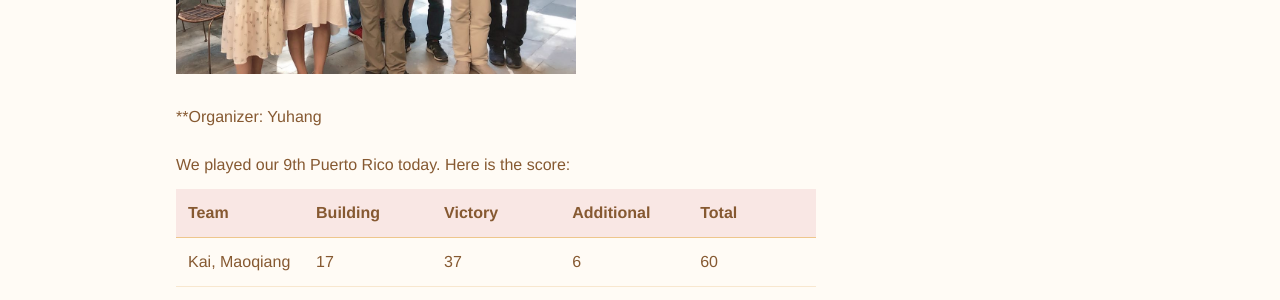
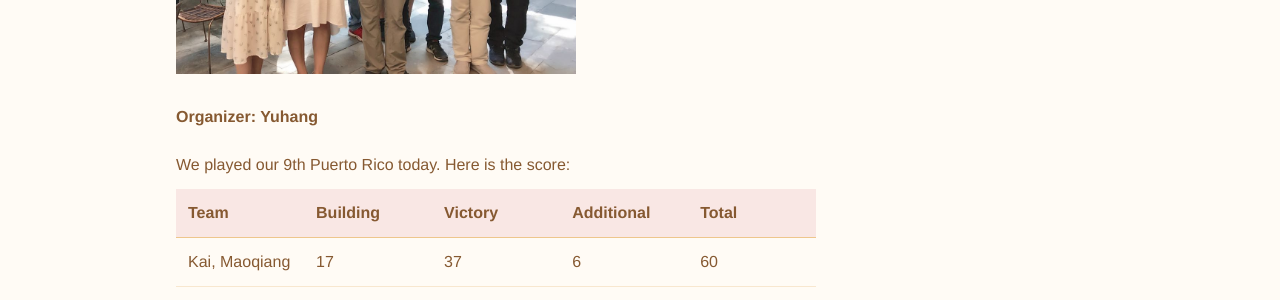
Before and after one commit to dt-np/xteam, a Jekyll site: the page built from _posts/2018-07-26-PR9.md, in a window 1280 px wide. Shown: the part 626-926 px from the top of the page. Built offline with Jekyll 4.4.1, drawn with Linux system fonts in a browser that asks for light colours.

Commit message:
Update 2018-07-26-PR9.md

```diff
--- a/_posts/2018-07-26-PR9.md
+++ b/_posts/2018-07-26-PR9.md
@@ -9,7 +9,7 @@ categories: pr
 <img src="/images/pr_20180726.jpg" width="400"/>
 </a>
 
-**Organizer: Yuhang
+**Organizer: Yuhang**
 
 We played our 9th Puerto Rico today. Here is the score:
 
```
